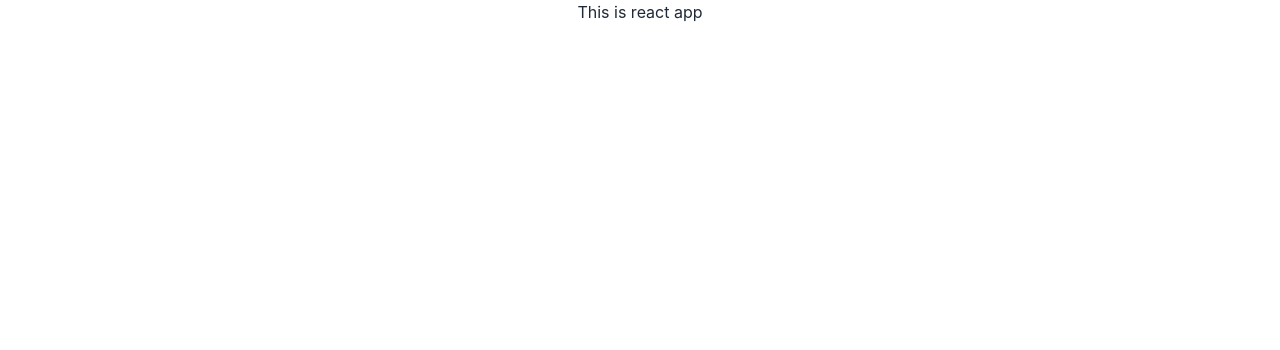
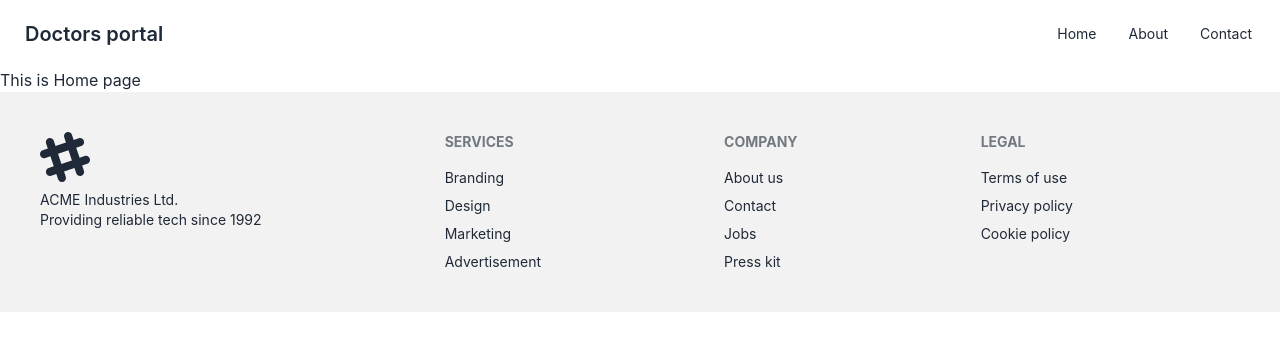
Before and after one commit to Mazharul430106/doctors_portal_client_recap2, a React (Create React App) app: page / in a window 1280 px wide. Shown: the top 350 px of the page. Built offline with nearby package versions, Linux system fonts and the light colour scheme.

Commit message:
setup route from navbar

```diff
--- a/package.json
+++ b/package.json
@@ -8,6 +8,7 @@
     "@testing-library/user-event": "^13.5.0",
     "react": "^18.2.0",
     "react-dom": "^18.2.0",
+    "react-router-dom": "^6.22.0",
     "react-scripts": "5.0.1",
     "web-vitals": "^2.1.4"
   },
--- a/src/App.js
+++ b/src/App.js
@@ -1,9 +1,11 @@
+import { RouterProvider } from 'react-router-dom';
 import './App.css';
+import { routes } from './Pages/Routes/Routes';
 
 function App() {
   return (
-    <div className="App">
-      <h1>This is react app</h1>
+    <div>
+        <RouterProvider router={routes}></RouterProvider>
     </div>
   );
 }
--- /dev/null
+++ b/src/Layout/Main.js
@@ -0,0 +1,16 @@
+import React from 'react';
+import Navbar from '../Shared/Navbar/Navbar';
+import { Outlet } from 'react-router-dom';
+import Footer from '../Shared/Footer/Footer';
+
+const Main = () => {
+    return (
+        <div>
+            <Navbar></Navbar>
+            <Outlet></Outlet>
+            <Footer></Footer>
+        </div>
+    );
+};
+
+export default Main;
--- /dev/null
+++ b/src/Pages/About/About.js
@@ -0,0 +1,11 @@
+import React from 'react';
+
+const About = () => {
+    return (
+        <div>
+            <h1>This is About Page</h1>
+        </div>
+    );
+};
+
+export default About;
--- /dev/null
+++ b/src/Pages/Contact/Contact.js
@@ -0,0 +1,11 @@
+import React from 'react';
+
+const Contact = () => {
+    return (
+        <div>
+            <h1>This is Contact Page</h1>
+        </div>
+    );
+};
+
+export default Contact;
--- /dev/null
+++ b/src/Pages/Home/Home.js
@@ -0,0 +1,11 @@
+import React from 'react';
+
+const Home = () => {
+    return (
+        <div>
+            <h1>This is Home page</h1>
+        </div>
+    );
+};
+
+export default Home;
--- /dev/null
+++ b/src/Pages/Login/Login.js
@@ -0,0 +1,11 @@
+import React from 'react';
+
+const Login = () => {
+    return (
+        <div>
+            <h1>This is Login Page</h1>
+        </div>
+    );
+};
+
+export default Login;
--- /dev/null
+++ b/src/Pages/Register/Register.js
@@ -0,0 +1,11 @@
+import React from 'react';
+
+const Register = () => {
+    return (
+        <div>
+            <h1>This is Register Page</h1>
+        </div>
+    );
+};
+
+export default Register;
--- /dev/null
+++ b/src/Pages/Routes/PrivateRoutes.js
@@ -0,0 +1,11 @@
+import React from 'react';
+
+const PrivateRoutes = () => {
+    return (
+        <div>
+            <h1>This is PrivateRoute Page</h1>
+        </div>
+    );
+};
+
+export default PrivateRoutes;
--- /dev/null
+++ b/src/Pages/Routes/Routes.js
@@ -0,0 +1,31 @@
+import { createBrowserRouter } from "react-router-dom";
+import Main from "../../Layout/Main";
+import Home from "../Home/Home";
+import About from "../About/About";
+import Contact from "../Contact/Contact";
+
+export const routes = createBrowserRouter([
+    {
+        path: '/',
+        element: <Main></Main>,
+        children: [
+            {
+                path: '/',
+                element: <Home></Home>
+            },
+            {
+                path: '/about',
+                element: <About></About>
+            },
+            {
+                path: '/contact',
+                element: <Contact></Contact>
+            }
+        ],
+
+    },
+    {
+        path: '*',
+        element: <div>Data Not Found</div>
+    }
+]);
--- /dev/null
+++ b/src/Shared/Footer/Footer.js
@@ -0,0 +1,34 @@
+import React from 'react';
+
+const Footer = () => {
+    return (
+        <footer className="footer p-10 bg-base-200 text-base-content">
+            <aside>
+                <svg width="50" height="50" viewBox="0 0 24 24" xmlns="http://www.w3.org/2000/svg" fillRule="evenodd" clipRule="evenodd" className="fill-current"><path d="M22.672 15.226l-2.432.811.841 2.515c.33 1.019-.209 2.127-1.23 2.456-1.15.325-2.148-.321-2.463-1.226l-.84-2.518-5.013 1.677.84 2.517c.391 1.203-.434 2.542-1.831 2.542-.88 0-1.601-.564-1.86-1.314l-.842-2.516-2.431.809c-1.135.328-2.145-.317-2.463-1.229-.329-1.018.211-2.127 1.231-2.456l2.432-.809-1.621-4.823-2.432.808c-1.355.384-2.558-.59-2.558-1.839 0-.817.509-1.582 1.327-1.846l2.433-.809-.842-2.515c-.33-1.02.211-2.129 1.232-2.458 1.02-.329 2.13.209 2.461 1.229l.842 2.515 5.011-1.677-.839-2.517c-.403-1.238.484-2.553 1.843-2.553.819 0 1.585.509 1.85 1.326l.841 2.517 2.431-.81c1.02-.33 2.131.211 2.461 1.229.332 1.018-.21 2.126-1.23 2.456l-2.433.809 1.622 4.823 2.433-.809c1.242-.401 2.557.484 2.557 1.838 0 .819-.51 1.583-1.328 1.847m-8.992-6.428l-5.01 1.675 1.619 4.828 5.011-1.674-1.62-4.829z"></path></svg>
+                <p>ACME Industries Ltd.<br />Providing reliable tech since 1992</p>
+            </aside>
+            <nav>
+                <h6 className="footer-title">Services</h6>
+                <a className="link link-hover">Branding</a>
+                <a className="link link-hover">Design</a>
+                <a className="link link-hover">Marketing</a>
+                <a className="link link-hover">Advertisement</a>
+            </nav>
+            <nav>
+                <h6 className="footer-title">Company</h6>
+                <a className="link link-hover">About us</a>
+                <a className="link link-hover">Contact</a>
+                <a className="link link-hover">Jobs</a>
+                <a className="link link-hover">Press kit</a>
+            </nav>
+            <nav>
+                <h6 className="footer-title">Legal</h6>
+                <a className="link link-hover">Terms of use</a>
+                <a className="link link-hover">Privacy policy</a>
+                <a className="link link-hover">Cookie policy</a>
+            </nav>
+        </footer>
+    );
+};
+
+export default Footer;
--- /dev/null
+++ b/src/Shared/Navbar/Navbar.js
@@ -0,0 +1,35 @@
+import React from 'react';
+import { Link } from 'react-router-dom';
+
+const Navbar = () => {
+
+    const menuItems = <>
+        <li><Link to='/'>Home</Link></li>
+        <li><Link to='/about'>About</Link></li>
+        <li><Link to='/contact'>Contact</Link></li>
+    </>
+
+
+    return (
+        <div className="navbar bg-base-100">
+            <div className="navbar-start">
+                <div className="dropdown">
+                    <div tabIndex={0} role="button" className="btn btn-ghost lg:hidden">
+                        <svg xmlns="http://www.w3.org/2000/svg" className="h-5 w-5" fill="none" viewBox="0 0 24 24" stroke="currentColor"><path strokeLinecap="round" strokeLinejoin="round" strokeWidth="2" d="M4 6h16M4 12h8m-8 6h16" /></svg>
+                    </div>
+                    <ul tabIndex={0} className="menu menu-sm dropdown-content mt-3 z-[1] p-2 shadow bg-base-100 rounded-box w-52">
+                        {menuItems}
+                    </ul>
+                </div>
+                <a className="btn btn-ghost text-xl">Doctors portal</a>
+            </div>
+            <div className="navbar-end hidden lg:flex">
+                <ul className="menu menu-horizontal px-1">
+                    {menuItems}
+                </ul>
+            </div>
+        </div>
+    );
+};
+
+export default Navbar;
```
Also changed, not shown: 1 other file (tests, documents, lock files or other folders).
